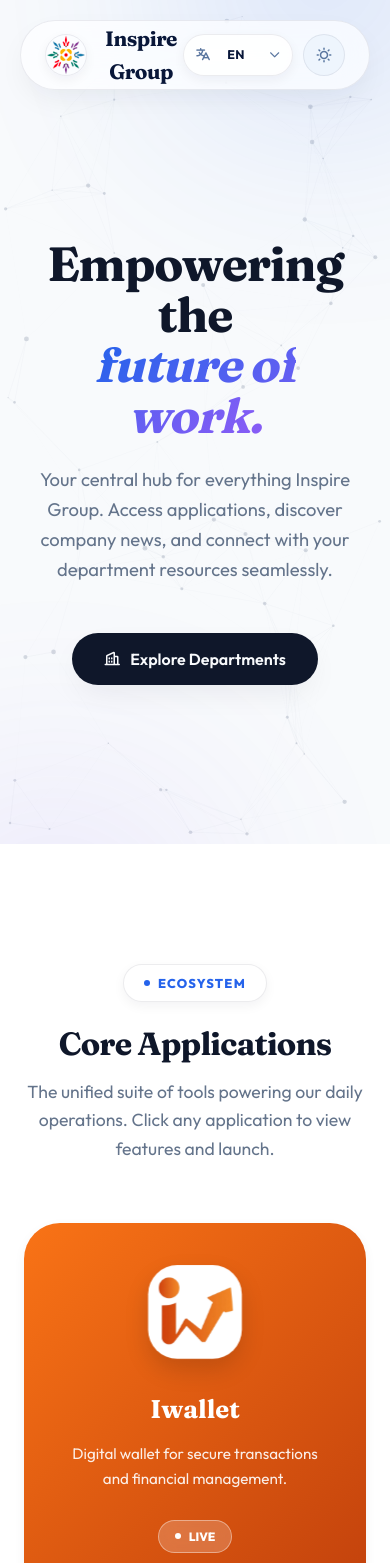
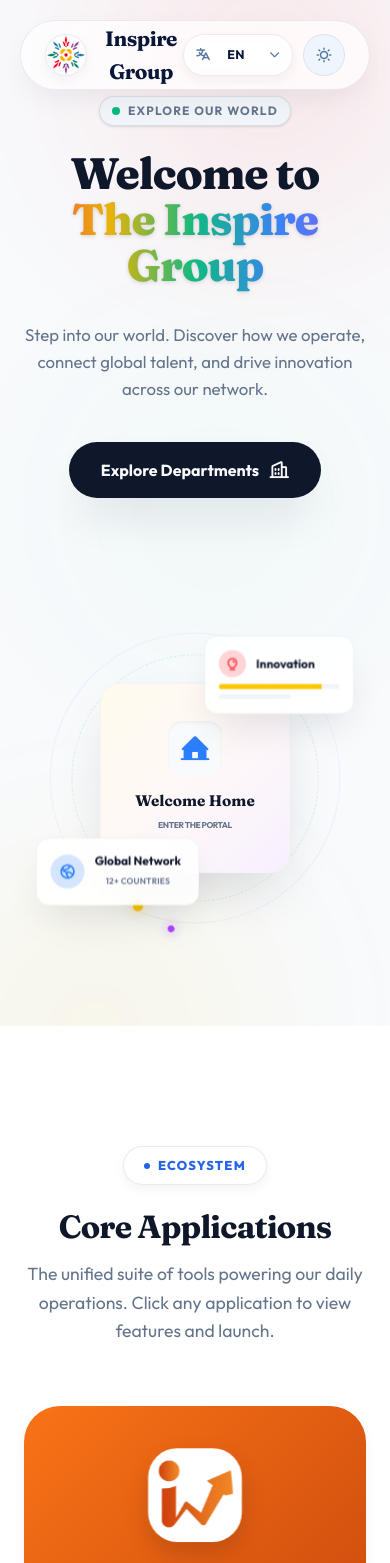
Before and after one commit to Zhatwoo/Inspire-training, a Next.js app in the folder inspiregroup/: page / in a window 390 px wide. Shown: the top 1563 px of the page. Built offline with nearby package versions, Linux system fonts and the light colour scheme.

Commit message:
fixed the company news and events & changed the hero section

```diff
--- a/inspiregroup/components/sections/HeroSection.tsx
+++ b/inspiregroup/components/sections/HeroSection.tsx
@@ -1,130 +1,158 @@
 "use client";
 
 import { useEffect, useRef } from "react";
-import { useLanguage } from "@/context/LanguageContext";
+// import { useLanguage } from "@/context/LanguageContext";
 
 export default function HeroSection() {
-  const gridRef = useRef<HTMLDivElement>(null);
-  const { t } = useLanguage();
-
-  useEffect(() => {
-    if (!gridRef.current) return;
-    const dots = gridRef.current.children;
-    const colors = [
-      "var(--inspire-blue)",
-      "var(--inspire-green)",
-      "var(--inspire-purple)",
-      "var(--inspire-teal)",
-    ];
-    for (let i = 0; i < dots.length; i++) {
-      const el = dots[i] as HTMLElement;
-      if (Math.random() > 0.6) {
-        el.style.background =
-          colors[Math.floor(Math.random() * colors.length)];
-        el.style.opacity = (0.3 + Math.random() * 0.7).toFixed(2);
-      }
-    }
-  }, []);
+  // const { t } = useLanguage();
 
   return (
     <section
       id="hero"
-      className="min-h-screen flex items-center relative overflow-hidden pt-20"
+      className="min-h-screen flex items-center relative overflow-hidden pt-24 pb-12 lg:pt-20 bg-main"
     >
-      {/* Orbs */}
-      <div className="orb-drift absolute rounded-full pointer-events-none opacity-20 w-[70vw] h-[70vw] -top-[20%] -right-[20%] blur-[120px] bg-inspire-blue" />
-      <div className="orb-drift-delayed absolute rounded-full pointer-events-none opacity-20 w-[60vw] h-[60vw] -bottom-[20%] -left-[10%] blur-[120px] bg-inspire-purple" />
+      {/* Playful Background Atmosphere based on Logo Colors */}
+      <div className="orb-drift absolute rounded-full pointer-events-none opacity-10 w-[80vw] h-[80vw] max-w-[800px] max-h-[800px] -top-[10%] -right-[10%] blur-[100px] lg:blur-[140px] bg-red-500" />
+      <div className="orb-drift-delayed absolute rounded-full pointer-events-none opacity-10 w-[70vw] h-[70vw] max-w-[700px] max-h-[700px] -bottom-[10%] -left-[5%] blur-[100px] lg:blur-[140px] bg-yellow-400" />
+      <div className="absolute rounded-full pointer-events-none opacity-[0.08] w-[50vw] h-[50vw] max-w-[500px] max-h-[500px] top-[40%] left-[30%] blur-[120px] bg-emerald-500" />
 
-      <div className="relative z-[2] w-full max-w-[1280px] mx-auto px-10 max-md:px-6">
-        <div className="grid grid-cols-[1.1fr_1fr] gap-20 items-center max-lg:grid-cols-1 max-lg:text-center">
-          {/* Text */}
-          <div className="hero-animate">
-            <h1 className="font-serif text-[clamp(3rem,6vw,5rem)] font-bold leading-[1.05] tracking-tight mb-6">
-              {t("heroTitle1")}
+      <div className="relative z-[2] w-full max-w-[1440px] mx-auto px-6 sm:px-10 md:px-12 lg:px-16">
+        <div className="grid grid-cols-1 lg:grid-cols-[1.1fr_1fr] gap-12 lg:gap-20 items-center max-lg:text-center">
+
+          {/* Text Content */}
+          <div className="hero-animate mx-auto lg:mx-0 w-full max-w-2xl lg:max-w-none">
+            <div className="inline-flex items-center gap-2 px-3 py-1.5 rounded-full bg-inset border border-content/10 mb-6 max-lg:mx-auto shadow-sm">
+              <span className="relative flex h-2 w-2">
+                <span className="animate-ping absolute inline-flex h-full w-full rounded-full bg-emerald-500 opacity-75"></span>
+                <span className="relative inline-flex rounded-full h-2 w-2 bg-emerald-500"></span>
+              </span>
+              <span className="text-xs font-bold uppercase tracking-widest text-muted">
+                Explore Our World
+              </span>
+            </div>
+
+            <h1 className="font-serif text-[clamp(2.75rem,7vw,5.5rem)] font-extrabold leading-[1.05] tracking-tight mb-6 text-content">
+              Welcome to
               <br />
-              <span className="grad-text">{t("heroTitle2")}</span>
+              <span className="text-inspire-logo-gradient drop-shadow-sm pb-2">
+                The Inspire Group
+              </span>
             </h1>
 
-            <p className="text-[1.15rem] text-muted leading-relaxed max-w-[500px] mb-12 font-normal max-lg:mx-auto">
-              {t("heroSubtitle")}
+            {/* UPDATED DESCRIPTION HERE */}
+            <p className="text-[clamp(1.05rem,2.5vw,1.25rem)] text-muted leading-relaxed max-w-[540px] mb-10 font-normal max-lg:mx-auto">
+              Step into our world. Discover how we operate, connect global talent, and drive innovation across our network.
             </p>
 
-            <a
-              href="#departments"
-              className="btn-brand inline-flex items-center justify-center gap-2.5 py-3.5 px-8 text-base font-semibold rounded-full bg-content text-main shadow-[var(--shadow-md)]"
-            >
-              <i className="ph-bold ph-buildings" /> {t("heroCta")}
-            </a>
+            <div className="flex items-center gap-4 max-lg:justify-center">
+              <a
+                href="#departments"
+                className="inline-flex items-center justify-center gap-2.5 py-4 px-8 text-base md:text-lg font-bold rounded-full bg-content text-main shadow-[var(--shadow-lg)] transition-all hover:scale-105 hover:shadow-[var(--shadow-xl)] hover:-translate-y-1"
+              >
+                Explore Departments <i className="ph-bold ph-buildings text-xl" />
+              </a>
+            </div>
           </div>
 
-          {/* Visual Cards */}
-          <div className="hero-visual-animate relative hidden lg:block">
-            <div className="relative w-full h-[500px]">
-              {/* Card 1 - System Health */}
-              <div className="hc absolute top-5 left-0 right-10 z-[4] p-8 shadow-[var(--shadow-lg)]">
-                <div className="flex items-center justify-between mb-6">
-                  <span className="font-bold text-base flex items-center gap-2.5 font-serif text-content">
-                    <i
-                      className="ph-fill ph-chart-bar"
-                      style={{ color: "var(--inspire-blue)" }}
-                    />
-                    {t("heroSystemHealth")}
-                  </span>
-                  <span className="py-1.5 px-3.5 rounded-full text-[0.75rem] font-extrabold uppercase bg-[rgba(16,185,129,0.1)] text-inspire-green">
-                    {t("heroOptimal")}
-                  </span>
+          {/* Playful Portal Visual */}
+          <div className="hero-visual-animate relative w-full flex items-center justify-center h-[400px] sm:h-[450px] lg:h-[600px] mt-8 lg:mt-0">
+            <div className="relative w-full max-w-[500px] aspect-square flex items-center justify-center scale-[0.85] sm:scale-90 md:scale-100">
+
+              {/* Central Portal Hub */}
+              <div className="relative z-10 w-56 h-56 sm:w-64 sm:h-64 rounded-3xl bg-card border border-content/5 shadow-[var(--shadow-xl)] flex items-center justify-center group overflow-hidden">
+                <div className="absolute inset-0 bg-gradient-to-br from-yellow-400/10 via-red-500/5 to-purple-600/10 opacity-70" />
+                <div className="relative z-10 text-center">
+                  <div className="w-16 h-16 sm:w-20 sm:h-20 mx-auto mb-4 rounded-2xl bg-main flex items-center justify-center shadow-inner group-hover:scale-110 transition-transform duration-500">
+                    <i className="ph-fill ph-house-line text-4xl text-blue-500" />
+                  </div>
+                  <span className="font-serif font-bold text-lg sm:text-xl block text-content">Welcome Home</span>
+                  <span className="text-[10px] sm:text-xs text-muted uppercase tracking-tighter font-bold">Enter the Portal</span>
                 </div>
-                <div className="flex items-end gap-2 h-[110px]">
-                  {[40, 58, 32, 88, 55, 72].map((h, i) => (
-                    <div
-                      key={i}
-                      className={`flex-1 mini-bar ${i === 3 ? "mini-bar-active" : ""}`}
-                      style={{ height: `${h}%` }}
-                    />
-                  ))}
+                {/* Scanning Light Effect */}
+                <div className="absolute inset-0 w-full h-full bg-gradient-to-t from-transparent via-emerald-400/10 to-transparent -translate-y-full animate-[scan_3s_linear_infinite]" />
+              </div>
+
+              {/* Floating Value Card: Innovation */}
+              <div className="absolute top-4 sm:top-10 -right-4 sm:right-0 w-44 sm:w-48 p-4 bg-card/90 backdrop-blur-md rounded-2xl shadow-[var(--shadow-lg)] border border-content/5 card-bob z-20">
+                <div className="flex items-center gap-3 mb-2">
+                  <div className="w-8 h-8 rounded-lg bg-red-500/20 flex items-center justify-center">
+                    <i className="ph-bold ph-lightbulb text-red-500" />
+                  </div>
+                  <span className="font-bold text-sm text-content">Innovation</span>
+                </div>
+                <div className="space-y-1.5">
+                  <div className="h-1.5 w-full bg-inset rounded-full overflow-hidden">
+                    <div className="h-full w-[85%] bg-yellow-400" />
+                  </div>
+                  <div className="h-1.5 w-[60%] bg-inset rounded-full" />
                 </div>
               </div>
 
-              {/* Card 2 - Network Activity */}
-              <div className="hc absolute top-[240px] left-[60px] right-0 z-[3] p-8 shadow-[var(--shadow-md)]">
-                <div className="flex items-center justify-between mb-6">
-                  <span className="font-bold text-base flex items-center gap-2.5 font-serif text-content">
-                    <i
-                      className="ph-fill ph-calendar-check"
-                      style={{ color: "var(--inspire-green)" }}
-                    />
-                    {t("heroNetworkActivity")}
-                  </span>
-                </div>
-                <div
-                  ref={gridRef}
-                  className="flex gap-1 flex-wrap"
-                >
-                  {Array.from({ length: 56 }).map((_, i) => (
-                    <div
-                      key={i}
-                      className="w-3 h-3 rounded bg-inset"
-                    />
-                  ))}
+              {/* Floating Value Card: Global Presence */}
+              <div className="absolute bottom-4 sm:bottom-10 -left-4 sm:-left-10 w-48 sm:w-56 p-4 sm:p-5 bg-card/90 backdrop-blur-md rounded-2xl shadow-[var(--shadow-lg)] border border-content/5 card-bob-delayed z-20">
+                <div className="flex items-center gap-3">
+                  <div className="w-10 h-10 shrink-0 rounded-full bg-blue-500/20 flex items-center justify-center">
+                    <i className="ph-bold ph-globe-hemisphere-west text-blue-500 text-xl" />
+                  </div>
+                  <div>
+                    <span className="font-bold text-sm block text-content">Global Network</span>
+                    <span className="text-[10px] text-muted tracking-wide font-semibold">12+ COUNTRIES</span>
+                  </div>
                 </div>
               </div>
 
-              {/* Floating Card - Uptime */}
-              <div className="hc card-bob absolute top-[100px] -right-[30px] w-[180px] z-[5] p-6 shadow-[var(--shadow-xl)] bg-card rounded-[var(--r-xl)]">
-                <div className="w-20 h-20 mx-auto mb-4 relative flex items-center justify-center">
-                  <div className="ring-spin absolute inset-0 rounded-full border-[8px] border-inset border-t-inspire-purple border-r-inspire-blue" />
-                  <span className="font-extrabold text-[1.2rem] font-serif text-content">
-                    99%
-                  </span>
+              {/* Decorative Geometric Portal Rings */}
+              <div className="absolute inset-0 flex items-center justify-center pointer-events-none">
+                <div className="w-[100%] h-[100%] sm:w-[110%] sm:h-[110%] rounded-full border border-purple-500/10 animate-[spin_20s_linear_infinite]" />
+                <div className="absolute w-[85%] h-[85%] sm:w-[90%] sm:h-[90%] rounded-full border border-dashed border-emerald-500/20 animate-[spin_15s_linear_infinite_reverse]" />
+
+                {/* Playful Orbiting Particles */}
+                <div className="absolute w-full h-full animate-[spin_12s_linear_infinite]">
+                   <div className="absolute top-0 left-1/2 -translate-x-1/2 w-3 h-3 sm:w-4 sm:h-4 rounded-full bg-yellow-400 shadow-[0_0_15px_rgba(250,204,21,0.6)]" />
                 </div>
-                <div className="text-center font-bold text-[0.9rem] text-content">
-                  {t("heroUptime")}
+                <div className="absolute w-full h-full animate-[spin_8s_linear_infinite_reverse]">
+                   <div className="absolute bottom-10 right-10 w-2 h-2 sm:w-3 sm:h-3 rounded-full bg-purple-500 shadow-[0_0_12px_rgba(168,85,247,0.6)]" />
                 </div>
               </div>
+
             </div>
           </div>
         </div>
       </div>
+
+      <style jsx>{`
+        /* Smooth Color Wheel Order Gradient: Red -> Yellow -> Green -> Blue -> Purple */
+        .text-inspire-logo-gradient {
+          background-image: linear-gradient(
+            to right,
+            #EF4444, /* Red */
+            #EAB308, /* Yellow */
+            #10B981, /* Green */
+            #3B82F6, /* Blue */
+            #8B5CF6  /* Purple */
+          );
+          -webkit-background-clip: text;
+          -webkit-text-fill-color: transparent;
+          background-clip: text;
+          color: transparent;
+          display: inline-block;
+        }
+
+        @keyframes scan {
+          0% { transform: translateY(-100%); }
+          100% { transform: translateY(100%); }
+        }
+        .card-bob {
+          animation: bob 5s ease-in-out infinite;
+        }
+        .card-bob-delayed {
+          animation: bob 6s ease-in-out infinite 2s;
+        }
+        @keyframes bob {
+          0%, 100% { transform: translateY(0px); }
+          50% { transform: translateY(-15px); }
+        }
+      `}</style>
     </section>
   );
 }
```
Also changed, not shown: inspiregroup/components/sections/AnnouncementsSection.tsx (+121 -78 lines), inspiregroup/lib/data.ts (+10 -10 lines), 1 other file (tests, documents, lock files or other folders).
